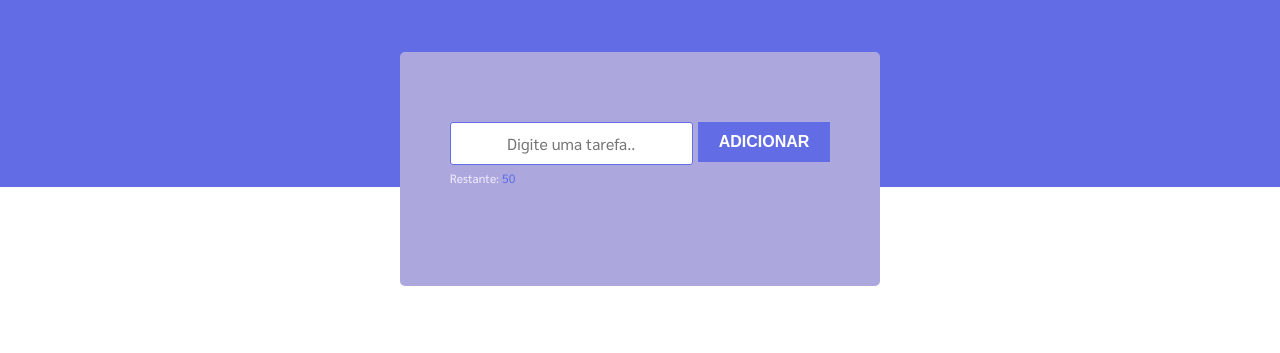
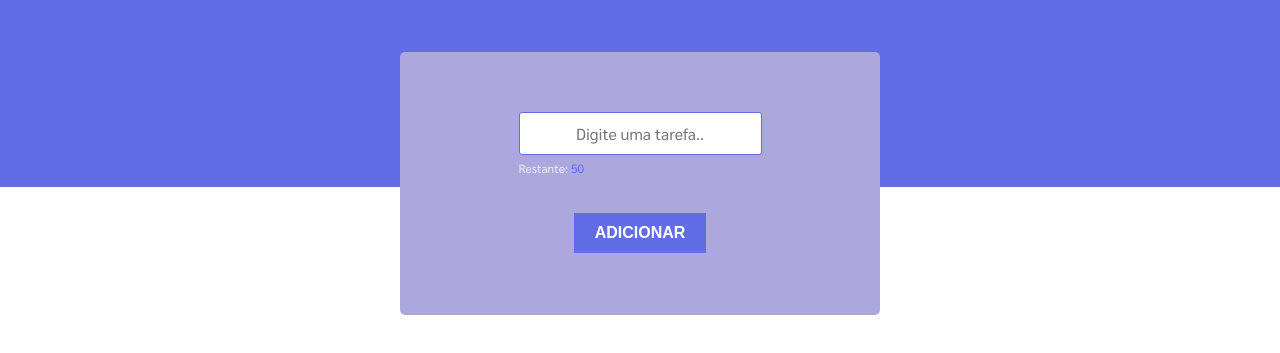
Before and after one commit to carlosaant/todolist, a plain HTML site: page index.html in a window 1280 px wide. Shown: the part 113-466 px from the top of the page. Drawn offline with Linux system fonts and the light colour scheme.

Commit message:
alterado padding e flex direction todo-div, e adicionado margin button adicionar

```diff
--- a/index.css
+++ b/index.css
@@ -81,12 +81,15 @@ header h2 {
 
 .todo-div {
   width: 100%;
-  padding-block: 7rem;
+  padding-block: 6rem;
 
   display: flex;
+
+  flex-direction: column;
   flex-wrap: wrap;
+
   justify-content: center;
-  align-items: flex-start;
+  align-items: center;
   gap: 0.5rem;
 
   border-radius: 5px;
@@ -134,9 +137,11 @@ header h2 {
   background-color: var(--primary-color);
   border: 1px solid transparent;
   color: white;
+
   padding: 1rem 2rem;
+  margin-block: 0.2rem;
+
   text-decoration: none;
-
   font-size: 1.6rem;
   text-transform: uppercase;
   font-weight: bold;
```
